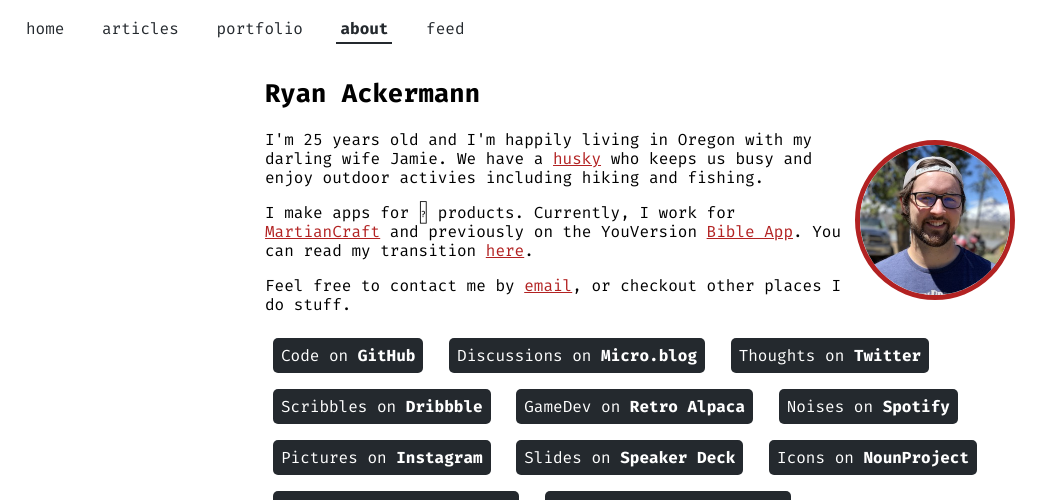
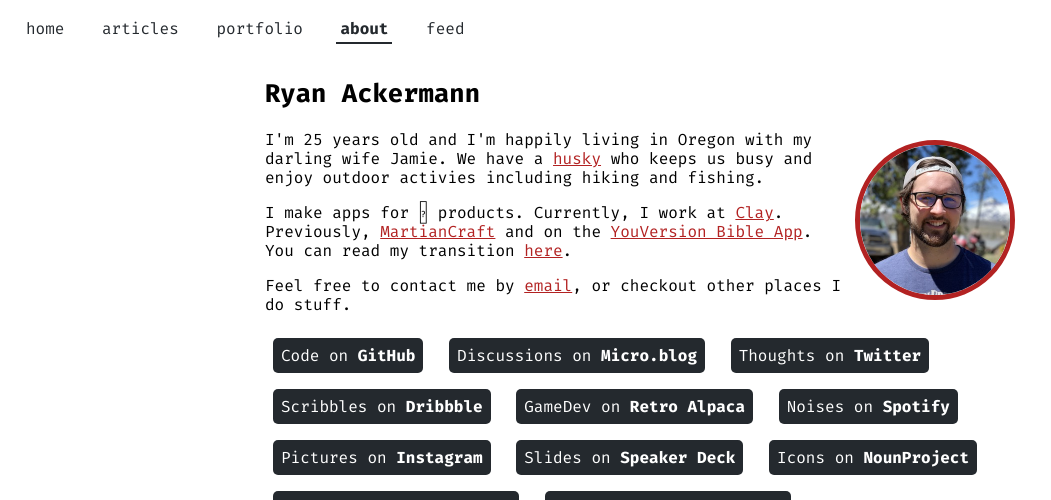
Before and after one commit to naturaln0va/ackermann-io, a Flask app: page /about in a window 1280 px wide. Shown: the part 67-567 px from the top of the page, without its empty margins (0-1051 px from the left). Run offline with Flask 2, Linux system fonts and the light colour scheme.

Commit message:
updated the about page

```diff
--- a/app/templates/about.html
+++ b/app/templates/about.html
@@ -10,7 +10,7 @@
 		<h1>Ryan Ackermann</h1>
 		<img id="avatar" src="/static/assets/small_portrait.jpg" alt="Profile Picture"/>
 		<p>I'm {{ age }} years old and I'm happily living in Oregon with my darling wife Jamie. We have a <a href="https://www.instagram.com/p/BDVj0dTrGg9/?taken-by=naturaln0va">husky</a> who keeps us busy and enjoy outdoor activies including hiking and fishing.</p>
-		<p>I make apps for  products. Currently, I work for <a href="https://martiancraft.com">MartianCraft</a> and previously on the YouVersion <a href="https://www.bible.com/app">Bible App</a>. You can read my transition <a href="/posts/the-end-of-this-chapter">here</a>.</p>
+		<p>I make apps for  products. Currently, I work at <a href="https://clay.earth">Clay</a>. Previously, <a href="https://martiancraft.com">MartianCraft</a> and on the <a href="https://www.bible.com/app">YouVersion Bible App</a>. You can read my transition <a href="/posts/the-end-of-this-chapter">here</a>.</p>
 		<p>Feel free to contact me by <a href="mailto:ryan@ackermann.io">email</a>, or checkout other places I do stuff.</p>
 		<ul class="list">
 			<a href="https://github.com/naturaln0va"><li>Code on <strong>GitHub</strong></li></a>
```
